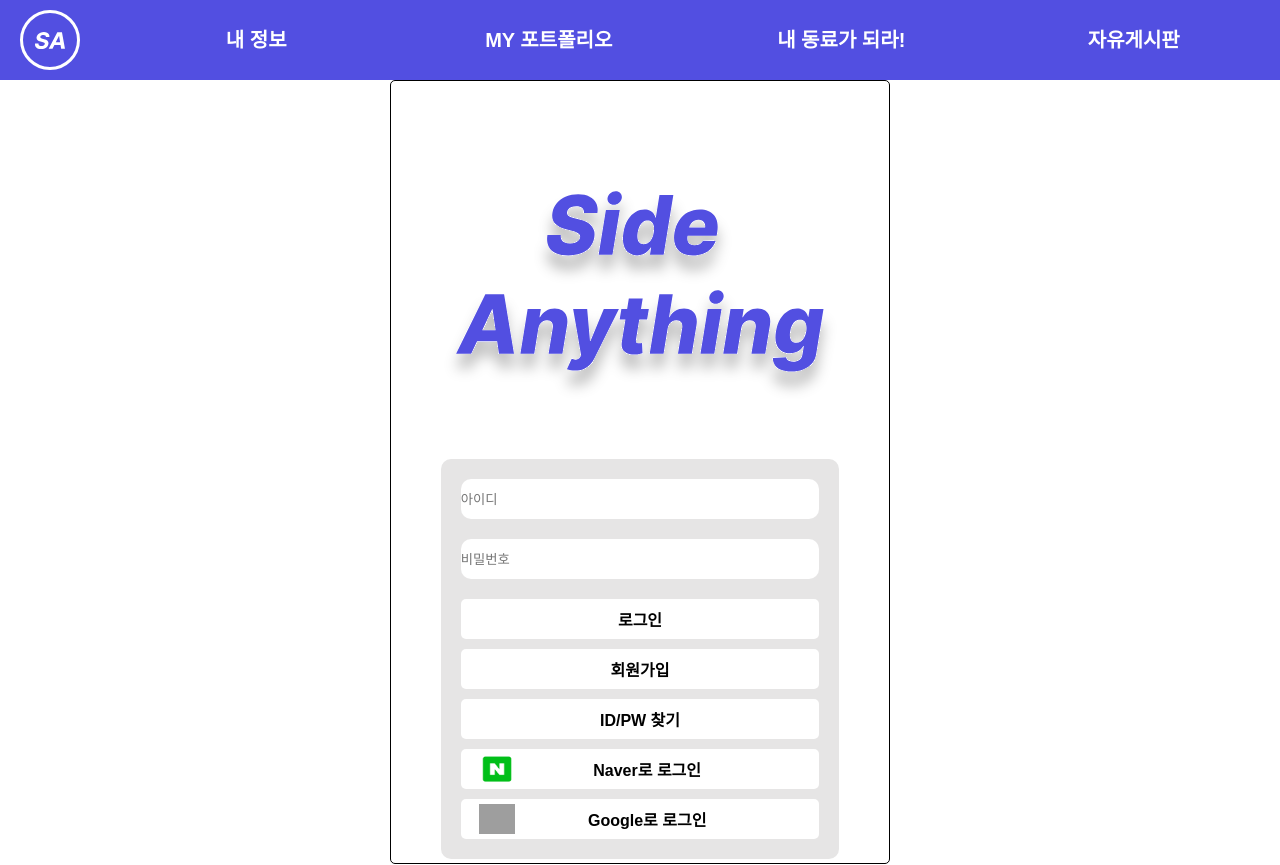
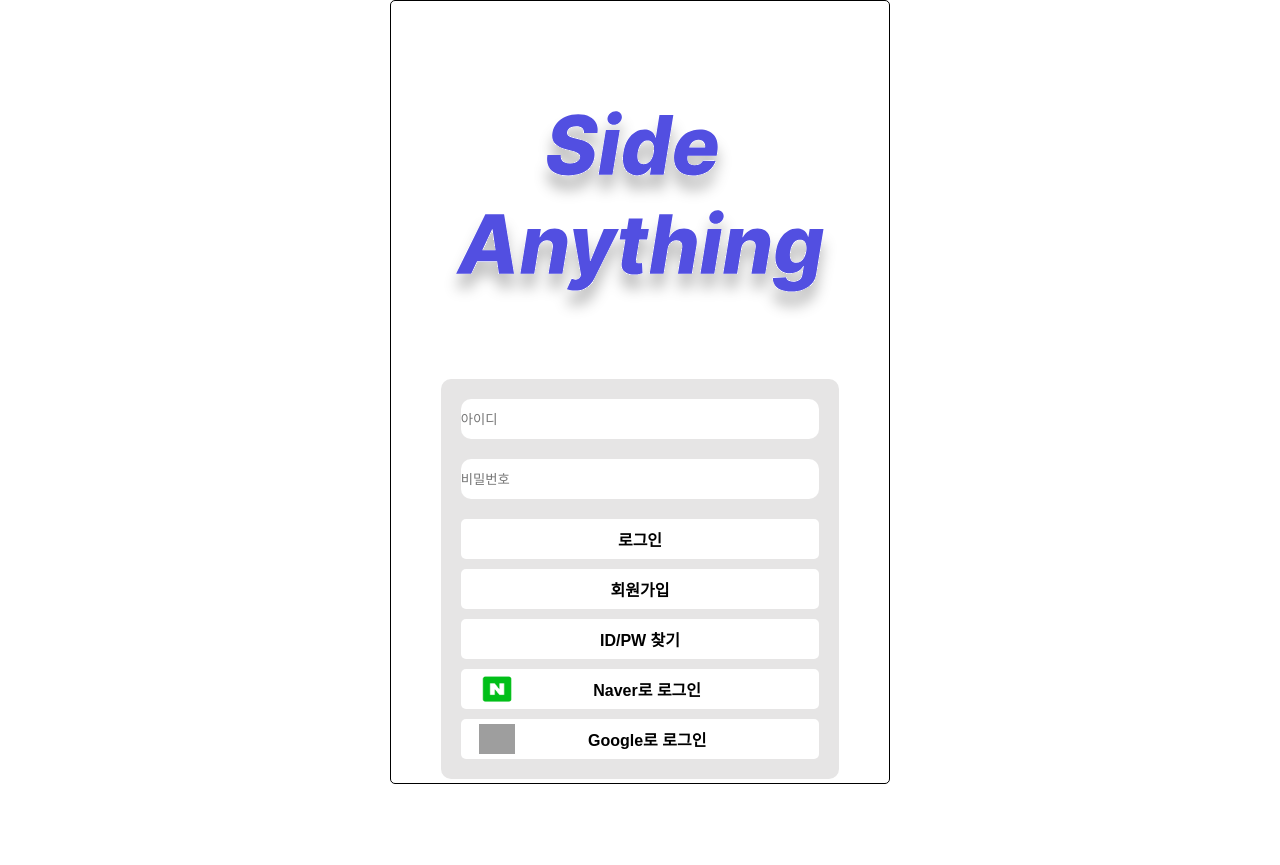
Before and after one commit to dlwlsgur0909/2024-side-anything-front, a Vue app: page /login in a window 1280 px wide. After the commit the page ends 800 px from the top, so only its background shows below. Built offline with nearby package versions, Linux system fonts and the light colour scheme; grey boxes are pictures that could not be loaded.

Commit message:
feat: isLogin true인 경우만 TopMenu 렌더링

```diff
--- a/src/App.vue
+++ b/src/App.vue
@@ -27,7 +27,9 @@ if(!!localStorage.getItem("ACCESS")) {
 </script>
 
 <template>
-  <TopMenu />
+  <TopMenu
+    v-if="auth.isLogin"
+  />
   <div class="wrapper">
     <div class="main-container">
       <RouterView />
```
